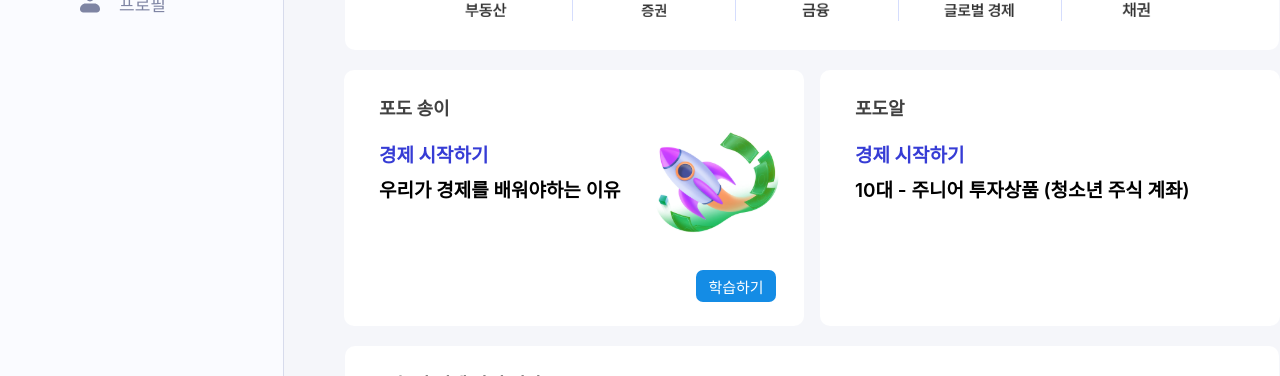
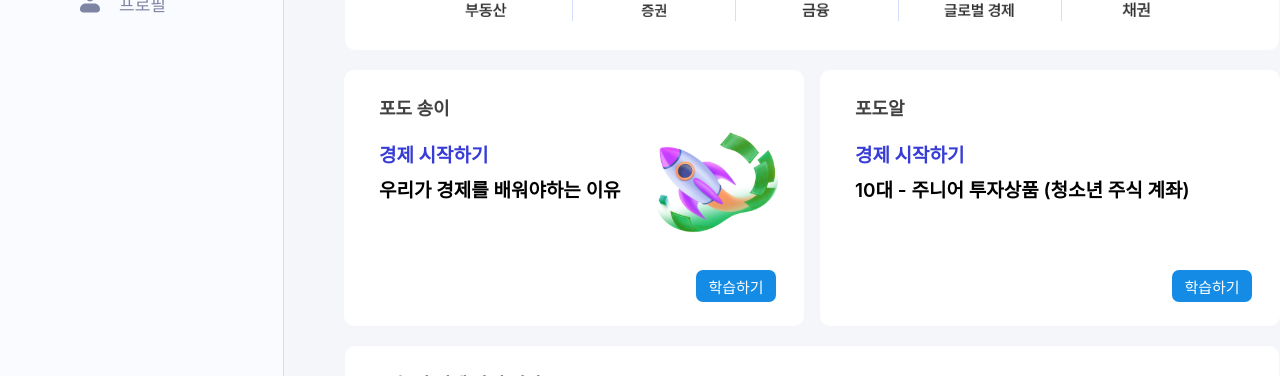
Before and after one commit to teamMinari/NewMinariWeb, a React (Create React App) app: page / in a window 1280 px wide. Shown: the part 499-875 px from the top of the page. Built offline with nearby package versions, Linux system fonts and the light colour scheme; no server answers.

Commit message:
feat :: LearnBtn 추가
학습하기 버튼 추가

```diff
--- a/src/pages/Home/Home.jsx
+++ b/src/pages/Home/Home.jsx
@@ -116,6 +116,7 @@ const Home = () => {
                 <M.GrapeTitle>
                   10대 - 주니어 투자상품 {"(청소년 주식 계좌)"}
                 </M.GrapeTitle>
+                <M.LearnBtn>학습하기</M.LearnBtn>
               </M.GrapeContainer>
             </M.RecommendTutorialContainer>
             <M.SimpleNewsContainer>
--- a/src/styles/HomeStyle/HomeStyle.js
+++ b/src/styles/HomeStyle/HomeStyle.js
@@ -288,6 +288,7 @@ export const GrapeContainer = styled.div`
   border-radius: 10px;
   margin-top: 20px;
   margin-left: 16px;
+  position: relative; /* Add this line */
 `;
 
 export const SimpleNewsContainer = styled.div`
```
